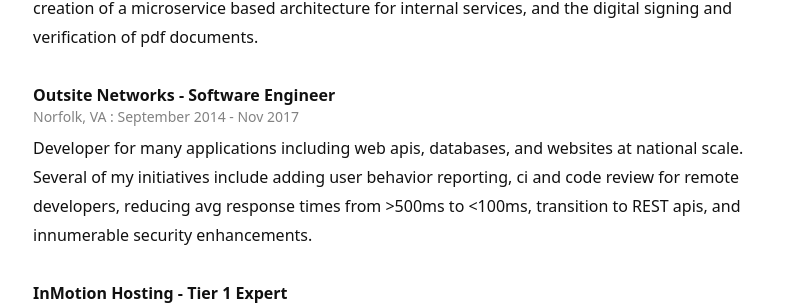
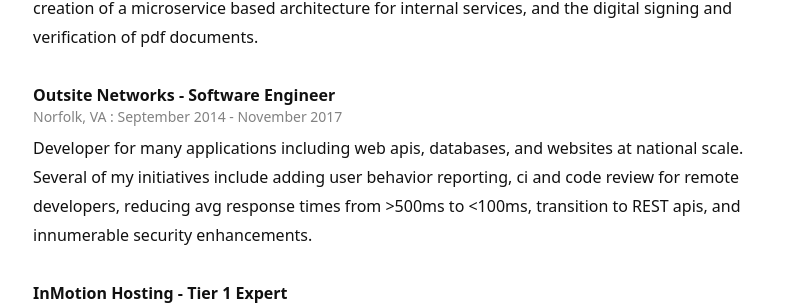
Before and after one commit to jspaetzel/meh.dev, a Jekyll site: the page built from cv.html, in a window 1280 px wide. Shown: the part 630-935 px from the top of the page, without its empty margins (237-1036 px from the left). Built offline with Jekyll 4.4.1, drawn with Linux system fonts in a browser that asks for light colours; nearby versions of some CDN libraries.

Commit message:
expand Nov to November

```diff
--- a/cv.html
+++ b/cv.html
@@ -39,7 +39,7 @@
 <div class="cv-item">
     <p>
         <strong>Outsite Networks - Software Engineer</strong>
-        <span class="cv-meta">Norfolk, VA  :  September 2014 - Nov 2017</span>
+        <span class="cv-meta">Norfolk, VA  :  September 2014 - November 2017</span>
     </p>
     <p>
         Developer for many applications including web apis, databases, and websites at national scale. Several of my initiatives include adding user behavior reporting, ci and code review for remote developers, reducing avg response times from &gt;500ms to &lt;100ms, transition to REST apis, and innumerable security enhancements.
```
